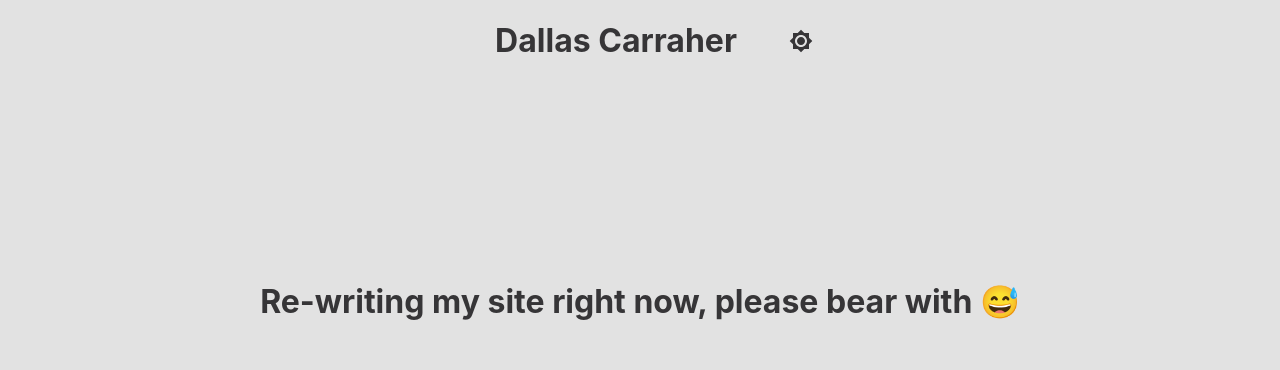
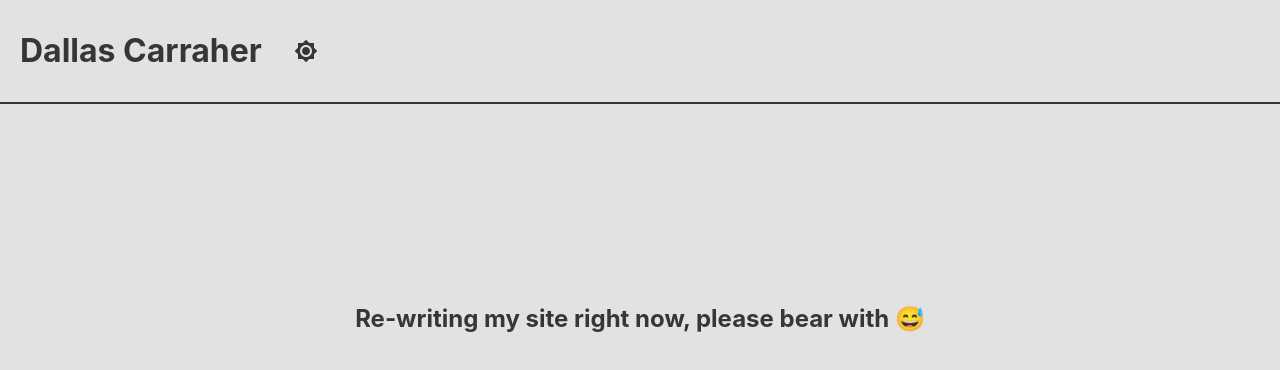
Before and after one commit to DallasCarraher/dallascarraher.dev, a React (Create React App) app: page / in a window 1280 px wide. Shown: the top 370 px of the page. Built offline with nearby package versions, Linux system fonts and the light colour scheme.

Commit message:
using styled components more, working on header and nav

```diff
--- a/src/Views/components/Header.jsx
+++ b/src/Views/components/Header.jsx
@@ -1,12 +1,36 @@
 import React from 'react'
+import styled from 'styled-components'
 import { ThemeIconButton } from 'components/ThemeIconButton'
-import styles from './Header.module.css'
+
+const FlexContainer = styled.header`
+  display: flex;
+  flex-direction: start;
+  justify-content: flex-start;
+  border-bottom: solid 2px ${(props) => props.theme.text};
+`
+
+const MyName = styled.h1`
+  margin-left: 10px;
+  margin-right: 10px;
+  padding: 10px;
+  user-select: none;
+  :hover {
+    cursor: pointer;
+    background-color: rgba(0, 0, 0, 0.07);
+    border-radius: 5px;
+  }
+  :active {
+    cursor: pointer;
+    background-color: rgba(0, 0, 0, 0.2);
+    border-radius: 5px;
+  }
+`
 
 export function Header() {
   return (
-    <header className={styles.flexParent}>
-      <h1 className={styles.flexChild}>Dallas Carraher</h1>
-      <ThemeIconButton className={styles.flexChild} />
-    </header>
+    <FlexContainer>
+      <MyName>Dallas Carraher</MyName>
+      <ThemeIconButton />
+    </FlexContainer>
   )
 }
--- a/src/Views/components/Header.module.css
+++ /dev/null
@@ -1,15 +0,0 @@
-.flexParent {
-  display: flex;
-  flex-direction: start;
-  justify-content: center;
-}
-
-.flexChild {
-  margin-left: 40px;
-  margin-right: 40px;
-}
-
-.themeIcon {
-  width: 10px;
-  height: 10px;
-}
--- a/src/Views/components/Home.jsx
+++ b/src/Views/components/Home.jsx
@@ -1,14 +1,22 @@
 import React from 'react'
+import styled from 'styled-components'
 import { Header } from './Header'
-import styles from './Home.module.css'
+
+const Announcement = styled.h1`
+  user-select: none;
+  margin-top: 200px;
+  text-align: center;
+`
 
 export function Home() {
   return (
     <>
       <Header />
-      <h1 className={styles.message}>
-        Re-writing my site right now, please bear with 😅
-      </h1>
+      <section>
+        <Announcement>
+          Re-writing my site right now, please bear with 😅
+        </Announcement>
+      </section>
     </>
   )
 }
--- a/src/Views/components/Home.module.css
+++ /dev/null
@@ -1,4 +0,0 @@
-.message {
-  margin-top: 200px;
-  text-align: center;
-}
--- a/src/components/ThemeIconButton.jsx
+++ b/src/components/ThemeIconButton.jsx
@@ -14,8 +14,10 @@ export function ThemeIconButton() {
 
   return (
     <IconButton
+      style={{ backgroundColor: 'transparent' }}
       aria-label="toggle light/dark mode"
       component="span"
+      disableRipple
       onClick={toggleTheme}
     >
       {theme === 'light' ? (
```
